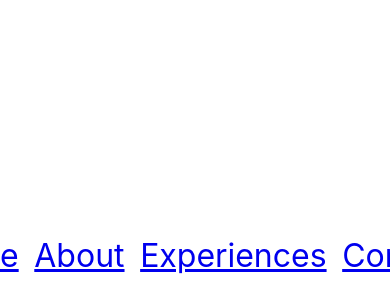
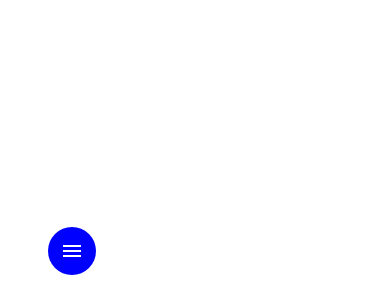
Before and after one commit to marioedgarzz/marioedgarzz, a React (Create React App) app: page / in a window 390 px wide. Shown: the part 544-844 px from the top of the page. Built offline with nearby package versions, Linux system fonts and the light colour scheme.

Commit message:
feat: Add material UI, font, and responsive footer

```diff
--- a/package.json
+++ b/package.json
@@ -3,6 +3,10 @@
   "version": "0.1.0",
   "private": true,
   "dependencies": {
+    "@emotion/react": "^11.11.4",
+    "@emotion/styled": "^11.11.5",
+    "@mui/icons-material": "^5.15.15",
+    "@mui/material": "^5.15.15",
     "@testing-library/jest-dom": "^5.17.0",
     "@testing-library/react": "^13.4.0",
     "@testing-library/user-event": "^13.5.0",
--- a/src/App.jsx
+++ b/src/App.jsx
@@ -1,13 +1,14 @@
 import './App.scss';
 import Footer from './components/Footer/Footer';
 import MainPage from './components/MainPage/MainPage';
+import Container from "@mui/material/Container";
 
 function App() {
   return (
-    <>
+    <Container>
       <MainPage/>
       <Footer />
-    </>
+    </Container>
   );
 }
 
--- a/src/App.scss
+++ b/src/App.scss
@@ -0,0 +1,8 @@
+@font-face {
+  font-family: space;
+  src: url("../VeniteAdoremusStraight.ttf")
+}
+
+* {
+  font-family: space, sans-serif;
+}
--- a/src/components/Footer/Footer.jsx
+++ b/src/components/Footer/Footer.jsx
@@ -1,22 +1,60 @@
 import './Footer.scss';
+import Container from "@mui/material/Container";
+import MenuIcon from "@mui/icons-material/Menu";
+import IconButton from "@mui/material/IconButton";
+import {useState} from "react";
+import Menu from "@mui/material/Menu";
+import MenuBar from "./MenuBar";
 
 export default function Footer() {
+
+  const [anchorElNav, setAnchorElNav] = useState(null);
+
+  const handleOpenNavMenu = (event) => {
+    setAnchorElNav(event.currentTarget);
+  };
+
+  const handleCloseNavMenu = () => {
+    setAnchorElNav(null);
+  };
+
   return (
-    <div className='footer'>
-      <div className='navigation'>
-        <div>
-          <a href="/home">Home</a>
-        </div>
-        <div>
-          <a href="/about">About</a>
-        </div>
-        <div>
-          <a href="/experiences">Experiences</a>
-        </div>
-        <div>
-          <a href="/contact">Contact</a>
-        </div>
-      </div>
-    </div>
+    <Container className='footer'>
+      <Container sx={{display: {xs: 'flex', md: 'none'}}}>
+        <span>
+          <IconButton
+            className='menu-icon'
+            size="large"
+            aria-controls="menu-appbar-2"
+            aria-haspopup="true"
+            onClick={handleOpenNavMenu}
+          >
+          <MenuIcon/>
+        </IconButton>
+        </span>
+
+        <Menu
+          id="menu-appbar-2"
+          anchorEl={anchorElNav}
+          anchorOrigin={{
+            vertical: 'top',
+            horizontal: 'right',
+          }}
+          keepMounted
+          transformOrigin={{
+            vertical: 'bottom',
+            horizontal: 'right',
+          }}
+          open={Boolean(anchorElNav)}
+          onClose={handleCloseNavMenu}
+          sx={{
+            display: {xs: 'block', md: 'none'},
+          }}
+        >
+          <MenuBar media='xs'/>
+        </Menu>
+      </Container>
+      <MenuBar media='md'/>
+    </Container>
   );
 }
--- a/src/components/Footer/Footer.scss
+++ b/src/components/Footer/Footer.scss
@@ -1,20 +1,29 @@
 .footer {
-  display: block;
-  width: 100%;
   position: fixed;
   bottom: 0;
+  padding-top: 1vh;
+  padding-bottom: 3vh;
 }
 
 .navigation {
-  font-size: 2em;
+  font-size: 1.5rem;
   display: flex;
   justify-content: center;
-  div {
+  .menu-item {
     margin-left: 2vw;
     margin-right: 2vw;
     padding-top: 1vh;
-    padding-bottom: 3vh;
+    padding-bottom: 1vh;
     display: flex;
     justify-content: center;
   }
 }
+
+.menu-icon {
+  color: white !important;
+  background-color: blue !important;
+}
+
+.small-font {
+  font-size: 1rem;
+}
--- /dev/null
+++ b/src/components/Footer/MenuBar.jsx
@@ -0,0 +1,59 @@
+import './Footer.scss';
+import {Stack} from "@mui/material";
+import PropTypes from "prop-types";
+import {useEffect, useState} from "react";
+
+export default function MenuBar({media}) {
+
+  const [properties, setProperties] = useState({
+    sx: { display: { xs: 'none', md: 'flex' } },
+    direction: 'column',
+    className: 'navigation flex small-font'
+  });
+
+  const initializeProperties = () => {
+    if (media === 'xs') {
+      setProperties ({
+        sx: { display: { xs: 'flex', md: 'none' } },
+        direction: 'column',
+        className: 'navigation flex small-font'
+      })
+    }
+    else {
+      setProperties ({
+        sx: { display: { xs: 'none', md: 'flex' } },
+        direction: 'row',
+        className: 'navigation flex'
+      })
+    }
+  }
+
+  useEffect(() => {
+    initializeProperties();
+  }, [media]);
+
+  return (
+    <Stack
+      sx={properties.sx}
+      direction={properties.direction}
+      className={properties.className}
+      spacing={1}>
+      <div className='menu-item'>
+        <a href="/home">Home</a>
+      </div>
+      <div className='menu-item'>
+        <a href="/about">About</a>
+      </div>
+      <div className='menu-item'>
+        <a href="/experiences">Experiences</a>
+      </div>
+      <div className='menu-item'>
+        <a href="/contact">Contact</a>
+      </div>
+    </Stack>
+  );
+}
+
+MenuBar.propTypes = {
+  media: PropTypes.string.isRequired
+}
```
Also changed, not shown: VeniteAdoremusStraight.ttf (added), 1 other file (tests, documents, lock files or other folders).
